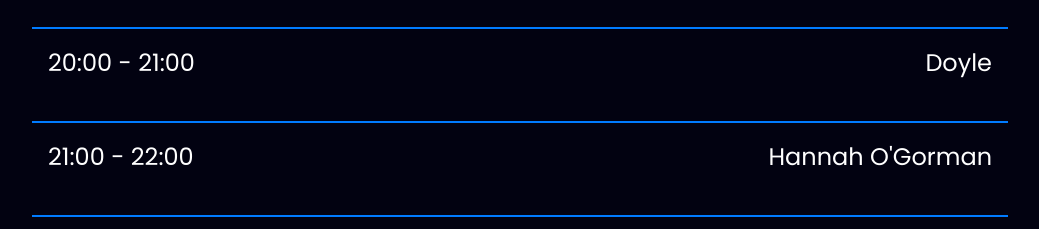
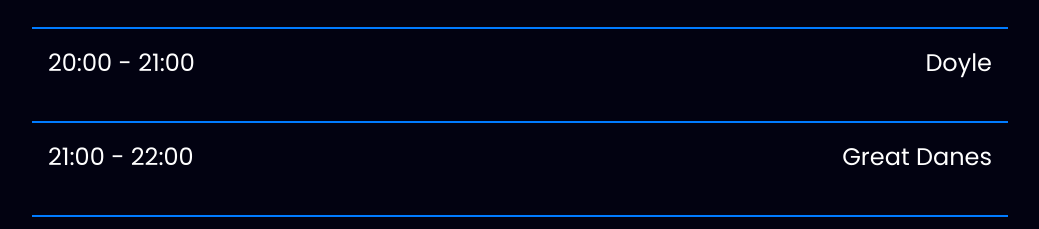
Before and after one commit to katiemhughes/radio-website, a React (Create React App) app: page /schedule in a window 1280 px wide. Shown: the part 1060-1289 px from the top of the page, without its empty margins (120-1159 px from the left). Built offline with nearby package versions, Linux system fonts and the light colour scheme.

Commit message:
schedule update

```diff
--- a/src/components/schedule/Schedule.js
+++ b/src/components/schedule/Schedule.js
@@ -48,7 +48,7 @@ const Schedule = () => {
                 />
                 <ScheduleItem
                     showTime="21:00 - 22:00"
-                    showName="Hannah O'Gorman"
+                    showName="Great Danes"
                 />
                 <ScheduleItem
                     showTime="22:00 - 23:00"
```
